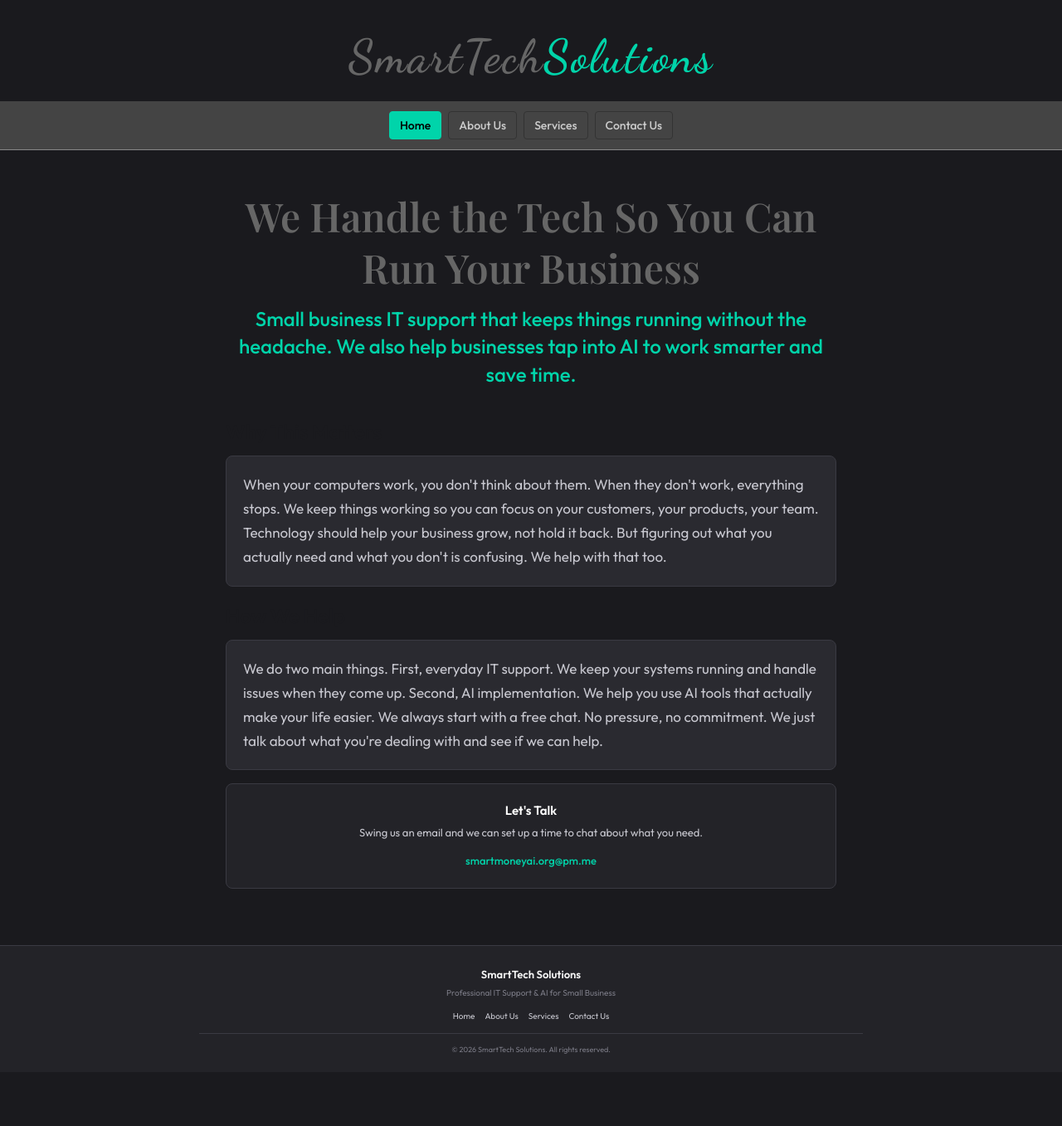
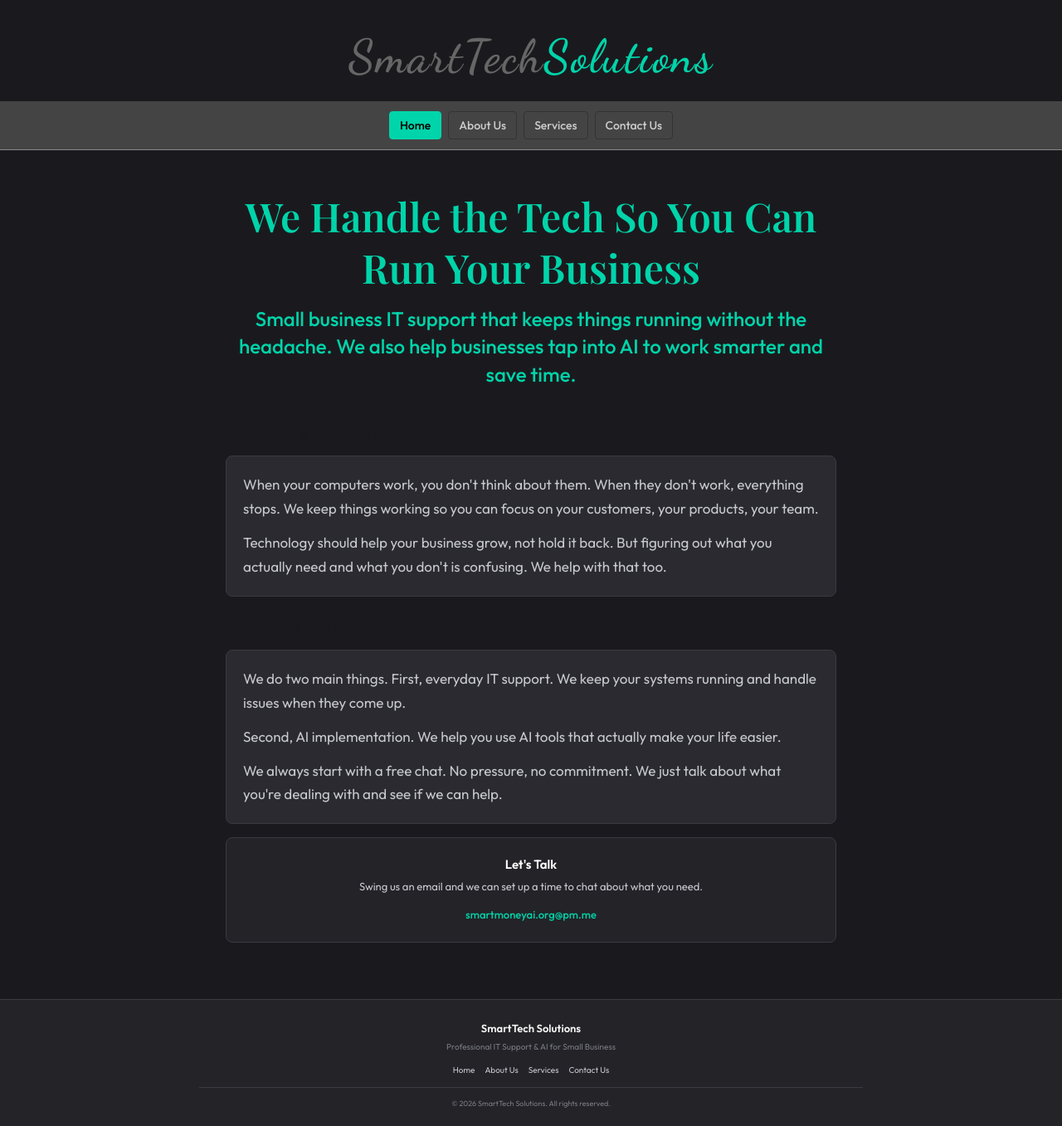
Before and after one commit to ThePaulBunyan/smartmoneyai, a Jekyll site: the page built from index.md, in a window 1280 px wide. Shown: the whole page at 83% size. Built offline with Jekyll 4.4.1, drawn with Linux system fonts in a browser that asks for light colours; before the commit the page ends 1292 px from its top, so only the background shows below that.

Commit message:
Header green, paragraph spacing in boxes

```diff
--- a/index.md
+++ b/index.md
@@ -11,7 +11,8 @@ layout: default
   <h2>Why This Matters</h2>
 
   <div class="info-box">
-    <p>When your computers work, you don't think about them. When they don't work, everything stops. We keep things working so you can focus on your customers, your products, your team. Technology should help your business grow, not hold it back. But figuring out what you actually need and what you don't is confusing. We help with that too.</p>
+    <p>When your computers work, you don't think about them. When they don't work, everything stops. We keep things working so you can focus on your customers, your products, your team.</p>
+    <p style="margin-top: 0.75rem;">Technology should help your business grow, not hold it back. But figuring out what you actually need and what you don't is confusing. We help with that too.</p>
   </div>
 </div>
 
@@ -19,7 +20,9 @@ layout: default
   <h2>How We Help</h2>
 
   <div class="info-box">
-    <p>We do two main things. First, everyday IT support. We keep your systems running and handle issues when they come up. Second, AI implementation. We help you use AI tools that actually make your life easier. We always start with a free chat. No pressure, no commitment. We just talk about what you're dealing with and see if we can help.</p>
+    <p>We do two main things. First, everyday IT support. We keep your systems running and handle issues when they come up.</p>
+    <p style="margin-top: 0.75rem;">Second, AI implementation. We help you use AI tools that actually make your life easier.</p>
+    <p style="margin-top: 0.75rem;">We always start with a free chat. No pressure, no commitment. We just talk about what you're dealing with and see if we can help.</p>
   </div>
 </div>
 
--- a/style.css
+++ b/style.css
@@ -114,7 +114,7 @@ main {
   font-weight: 600;
   line-height: 1.3;
   margin-bottom: 0.875rem;
-  color: #666;
+  color: #00d4aa;
 }
 
 .hero p {
```
Also changed, not shown: about.md (+4 -2 lines).
